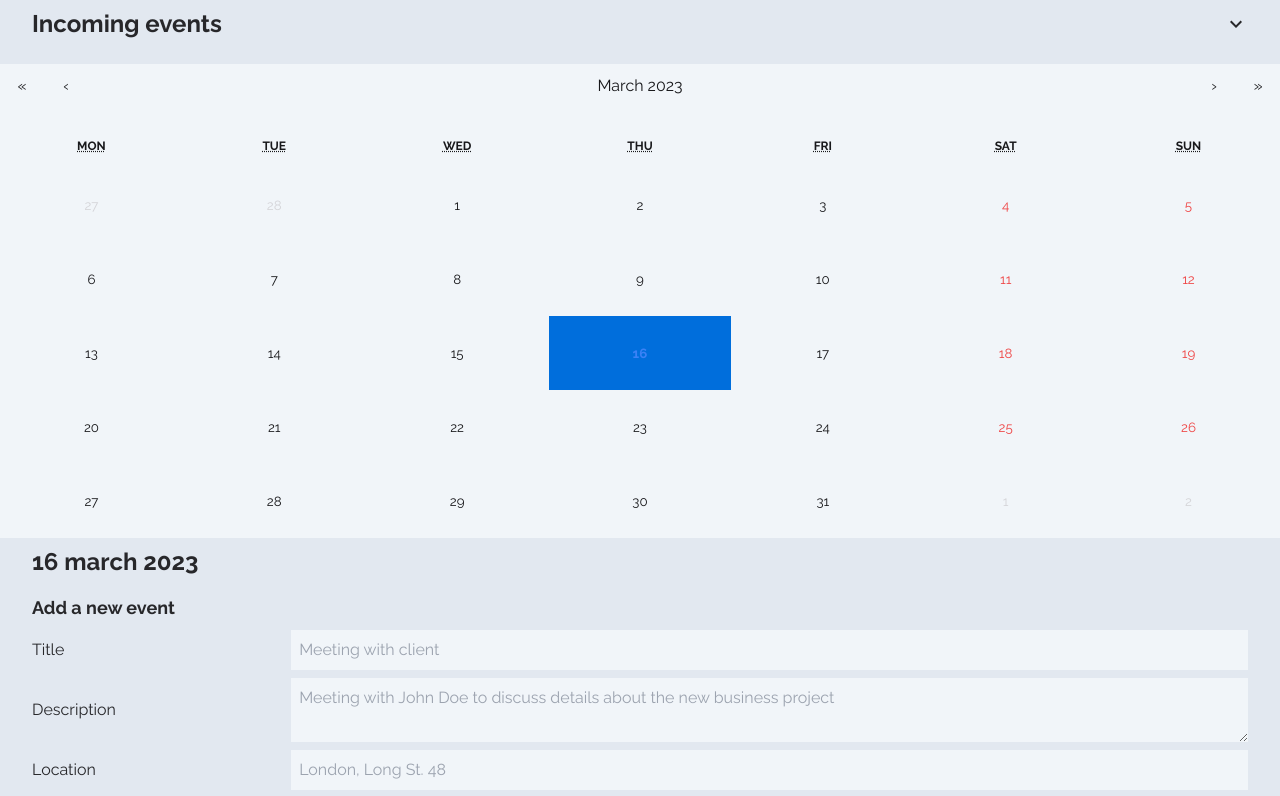
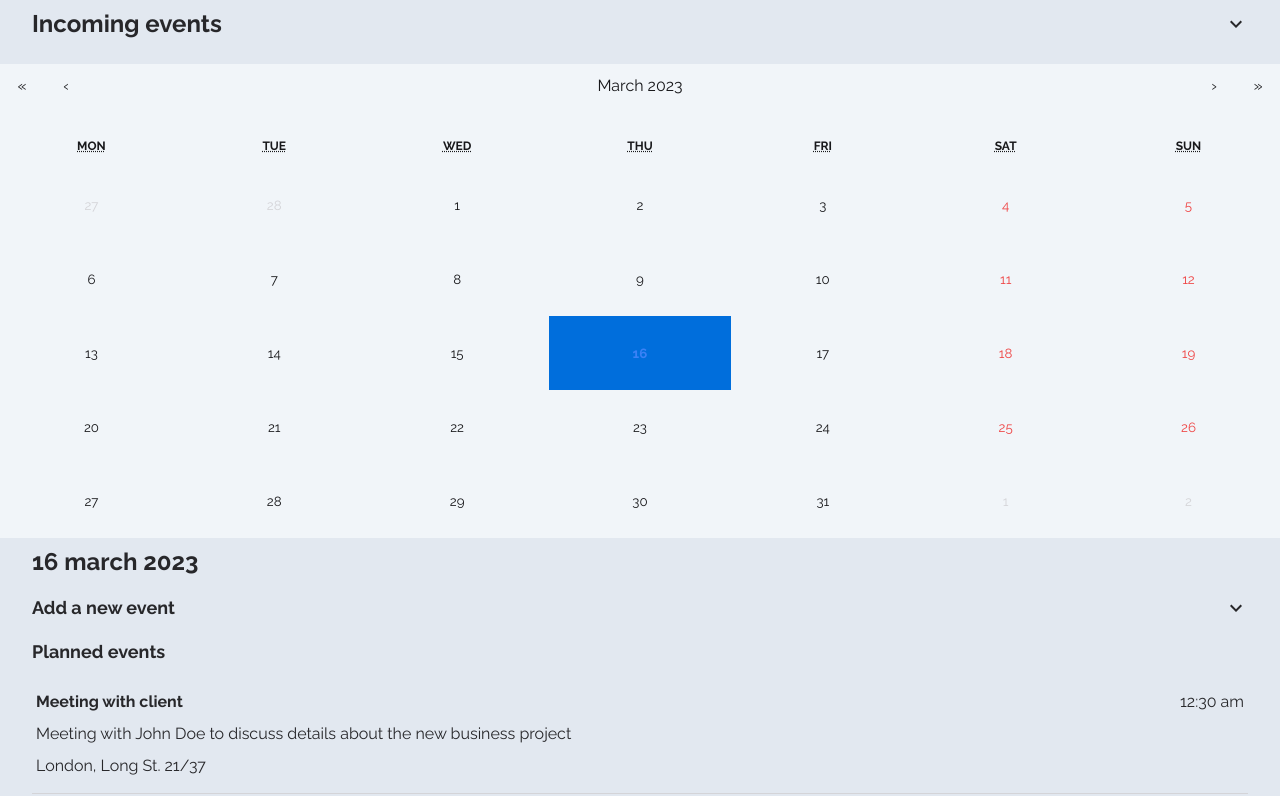
Before and after one commit to zwiro/remind-calendar-app, a React (Vite) app: page / in a window 1280 px wide. Shown: the top 796 px of the page. Built offline with nearby package versions, Linux system fonts and the light colour scheme.

Commit message:
Expanding animations

```diff
--- a/src/components/AddEventForm.tsx
+++ b/src/components/AddEventForm.tsx
@@ -1,14 +1,44 @@
 import TimePicker from "react-time-picker"
 import Input from "./Input"
 import InputContainer from "./InputContainer"
-import { MdAddBox } from "react-icons/md"
+import { MdAddBox, MdExpandMore } from "react-icons/md"
+import useExpand from "../hooks/useExpand"
+import { motion, AnimatePresence } from "framer-motion"
+import Spacer from "./Spacer"
 
 function AddEventForm() {
+  const { isExpanded, toggleMenu } = useExpand()
+
+  const expandAnimation = {
+    initial: { height: 0, opacity: 0, padding: 0 },
+    animate: { height: "auto", opacity: 1 },
+    exit: { height: 0, opacity: 0, padding: 0 },
+    transition: { opacity: { duration: 0.1 } },
+  }
+
   return (
     <form className="flex flex-col">
+      <div
+        onClick={toggleMenu}
+        className="group flex items-center justify-between hover:cursor-pointer"
+      >
         <h3 className="text-lg font-bold">Add a new event</h3>
-      <div className="flex flex-col gap-2 py-2">
-        <Input name="Title" value="title" placeholder="Meeting with client" />
+        <MdExpandMore
+          size={24}
+          className={`ml-auto transition-transform group-hover:scale-125 ${
+            isExpanded && "rotate-180"
+          } `}
+        />
+      </div>
+      <Spacer value={2} />
+      <AnimatePresence>
+        {isExpanded && (
+          <motion.div {...expandAnimation} className="flex flex-col gap-2 py-2">
+            <Input
+              name="Title"
+              value="title"
+              placeholder="Meeting with client"
+            />
             <InputContainer>
               <label htmlFor="description" className="w-1/5">
                 Description
@@ -38,13 +68,16 @@ function AddEventForm() {
                 className="grow bg-slate-100 py-2 text-center"
               />
             </InputContainer>
-      </div>
             <button
               type="submit"
               className="group flex items-center gap-2 self-end font-bold text-blue-500 hover:underline"
             >
-        Add <MdAddBox className="transition-transform group-hover:scale-125" />
+              Add{" "}
+              <MdAddBox className="transition-transform group-hover:scale-125" />
             </button>
+          </motion.div>
+        )}
+      </AnimatePresence>
     </form>
   )
 }
--- a/src/components/DayDetails.tsx
+++ b/src/components/DayDetails.tsx
@@ -3,6 +3,8 @@ import PlannedEvents from "./PlannedEvents"
 import SectionContainer from "./SectionContainer"
 import SectionHeader from "./SectionHeader"
 import Spacer from "./Spacer"
+import useExpand from "../hooks/useExpand"
+import { motion, AnimatePresence } from "framer-motion"
 
 function DayDetails() {
   return (
--- a/src/components/IncomingEvents.tsx
+++ b/src/components/IncomingEvents.tsx
@@ -3,14 +3,13 @@ import SectionContainer from "./SectionContainer"
 import SectionHeader from "./SectionHeader"
 import Spacer from "./Spacer"
 import { MdExpandMore } from "react-icons/md"
-import { useState } from "react"
 import { motion, AnimatePresence } from "framer-motion"
 import useExpand from "../hooks/useExpand"
 
 function IncomingEvents() {
   const { isExpanded, toggleMenu } = useExpand()
 
-  const incomingEventsAnimation = {
+  const expandAnimation = {
     initial: { height: 0 },
     animate: { height: "auto" },
     exit: { height: 0 },
@@ -18,12 +17,14 @@ function IncomingEvents() {
 
   return (
     <SectionContainer>
-      <div className="flex items-center justify-between">
+      <div
+        onClick={toggleMenu}
+        className="group flex items-center justify-between hover:cursor-pointer"
+      >
         <SectionHeader>Incoming events</SectionHeader>
         <MdExpandMore
-          onClick={toggleMenu}
           size={24}
-          className={`ml-auto transition-transform hover:scale-125 hover:cursor-pointer ${
+          className={`ml-auto transition-transform group-hover:scale-125 ${
             isExpanded && "rotate-180"
           } `}
         />
@@ -31,7 +32,7 @@ function IncomingEvents() {
       <Spacer value={2} />
       <AnimatePresence>
         {isExpanded && (
-          <motion.div {...incomingEventsAnimation}>
+          <motion.div {...expandAnimation}>
             <IncomingEvent />
             <IncomingEvent />
             <IncomingEvent />
--- a/src/components/PlannedEvents.tsx
+++ b/src/components/PlannedEvents.tsx
@@ -1,5 +1,7 @@
 import PlannedEvent from "./PlannedEvent"
 import Spacer from "./Spacer"
+import { motion, AnimatePresence } from "framer-motion"
+import { MdExpandMore } from "react-icons/md"
 
 function PlannedEvents() {
   return (
--- a/src/hooks/useExpand.tsx
+++ b/src/hooks/useExpand.tsx
@@ -1,7 +1,7 @@
 import { useState } from "react"
 
-function useExpand() {
-  const [isExpanded, setIsExpanded] = useState(false)
+function useExpand(initialState = false) {
+  const [isExpanded, setIsExpanded] = useState(initialState)
 
   function toggleMenu() {
     setIsExpanded((prevState) => !prevState)
```
Lines whose indentation alone changed are shown as unchanged.
